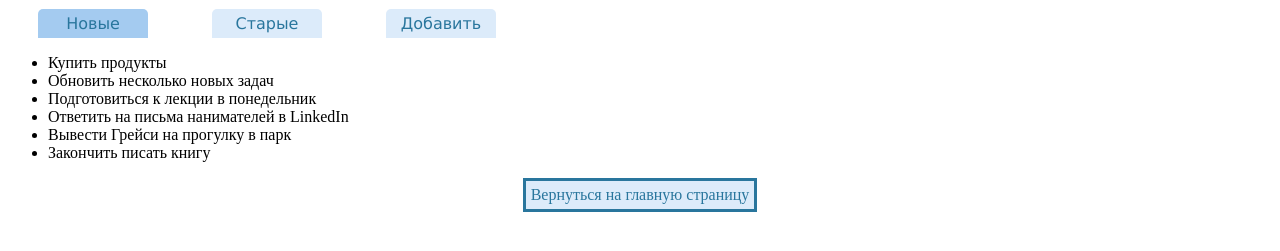
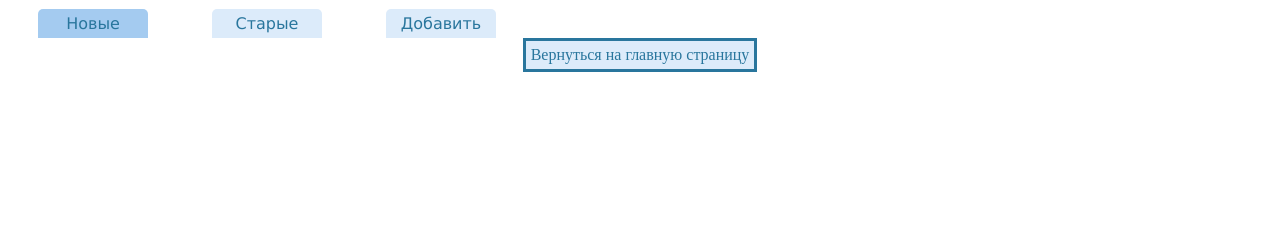
Before and after one commit to Bakanave/Web-labs, a plain HTML site: page employees.html in a window 1280 px wide. Both pictures are taken after a click on the element "Новые". Shown: the part 51-302 px from the top of the page. Drawn offline with nearby package versions, Linux system fonts and the light colour scheme.

Commit message:
Оптимизация структуры + скрипта (циклом foreach)

```diff
--- a/employees.html
+++ b/employees.html
@@ -19,7 +19,7 @@
                 <a href=""><span class="active">Новые</span></a>
                 <a href=""><span>Старые</span></a>
                 <a href=""><span>Добавить</span></a>
-                </span></a>
+            </div>
             <div class="content">
                 <ul>
                     <li>Купить продукты</li>
--- a/javascripts/app.js
+++ b/javascripts/app.js
@@ -1,14 +1,14 @@
 var main = function () {
     "use strict";
-    var tabNumber;
-    for (tabNumber = 1; tabNumber <= 3; tabNumber++) {
-        var tabSelector = ".tabs a:nth-child(" + tabNumber + ") span";
-        $(tabSelector).on("click", function () {
-            $(".tabs span").removeClass("active");
-            $(this).addClass("active");
+    $(".tabs a span").toArray().forEach(function (element) {
+        //создаем обработчик щелчков для этого элемента
+        $(element).on("click", function () {
+            $(".tabs a span").removeClass("active");
+            $(element).addClass("active");
+            $("main .content").empty();
             return false;
         });
-    }
+    });
 };
 
 main();
```
Lines whose indentation alone changed are shown as unchanged.
